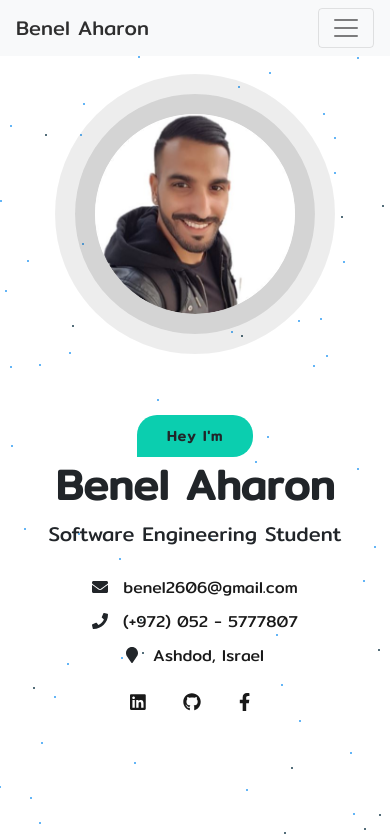
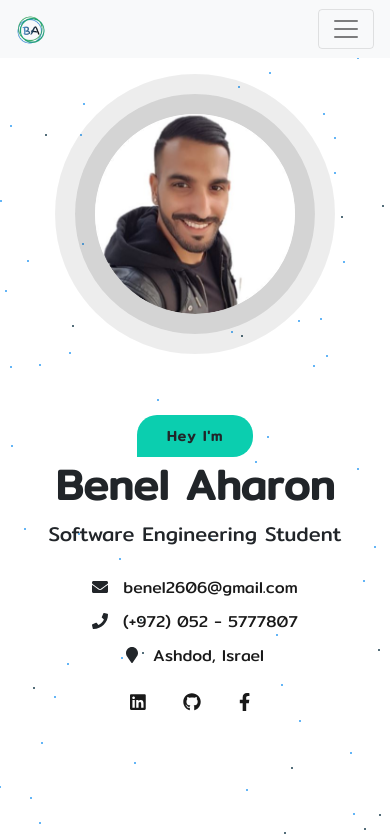
Before and after one commit to benel2606/MyPersonalSite, a React (Create React App) app: page / in a window 390 px wide. Shown: the top 835 px of the page. Built offline with nearby package versions, Linux system fonts and the light colour scheme.

Commit message:
add a logo

```diff
--- a/public/index.html
+++ b/public/index.html
@@ -3,7 +3,7 @@
 
   <head>
     <meta charset="utf-8" />
-    <link rel="icon" href="%PUBLIC_URL%/favicon.ico" />
+    <link rel="icon" href="%PUBLIC_URL%/logo.png" />
 
     <link rel="stylesheet" href="https://maxcdn.bootstrapcdn.com/bootstrap/4.4.1/css/bootstrap.min.css"
       integrity="sha384-Vkoo8x4CGsO3+Hhxv8T/Q5PaXtkKtu6ug5TOeNV6gBiFeWPGFN9MuhOf23Q9Ifjh" crossorigin="anonymous" />
--- a/src/components/NavBar/NavBar.css
+++ b/src/components/NavBar/NavBar.css
@@ -8,3 +8,22 @@
     opacity: 0.9;
     padding-right: 4vh;
 }
+
+.main-logo {
+    height: 50px;
+    width: 50px;
+}
+
+@media only screen and (max-width: 768px) {
+    .main-logo {
+        height: 30px;
+        width: 30px;
+    }
+}
+
+@media only screen and (max-width: 575px) {
+    .main-logo {
+        height: 30px;
+        width: 30px;
+    }
+}
--- a/src/components/NavBar/NavBar.js
+++ b/src/components/NavBar/NavBar.js
@@ -5,7 +5,9 @@ import "./NavBar.css";
 const NavBar = () => {
   return (
     <Navbar collapseOnSelect fixed="top" expand="sm" bg="light" variant="light">
-      <Navbar.Brand href="#home">Benel Aharon</Navbar.Brand>
+      <Navbar.Brand>
+        <img className="main-logo" src="logo.png" alt=""></img>
+      </Navbar.Brand>
       <Navbar.Toggle aria-controls="responsive-navbar-nav" />
       <Navbar.Collapse id="responsive-navbar-nav">
         <Nav className="mr-auto">
```
Also changed, not shown: public/logo.png (added).
